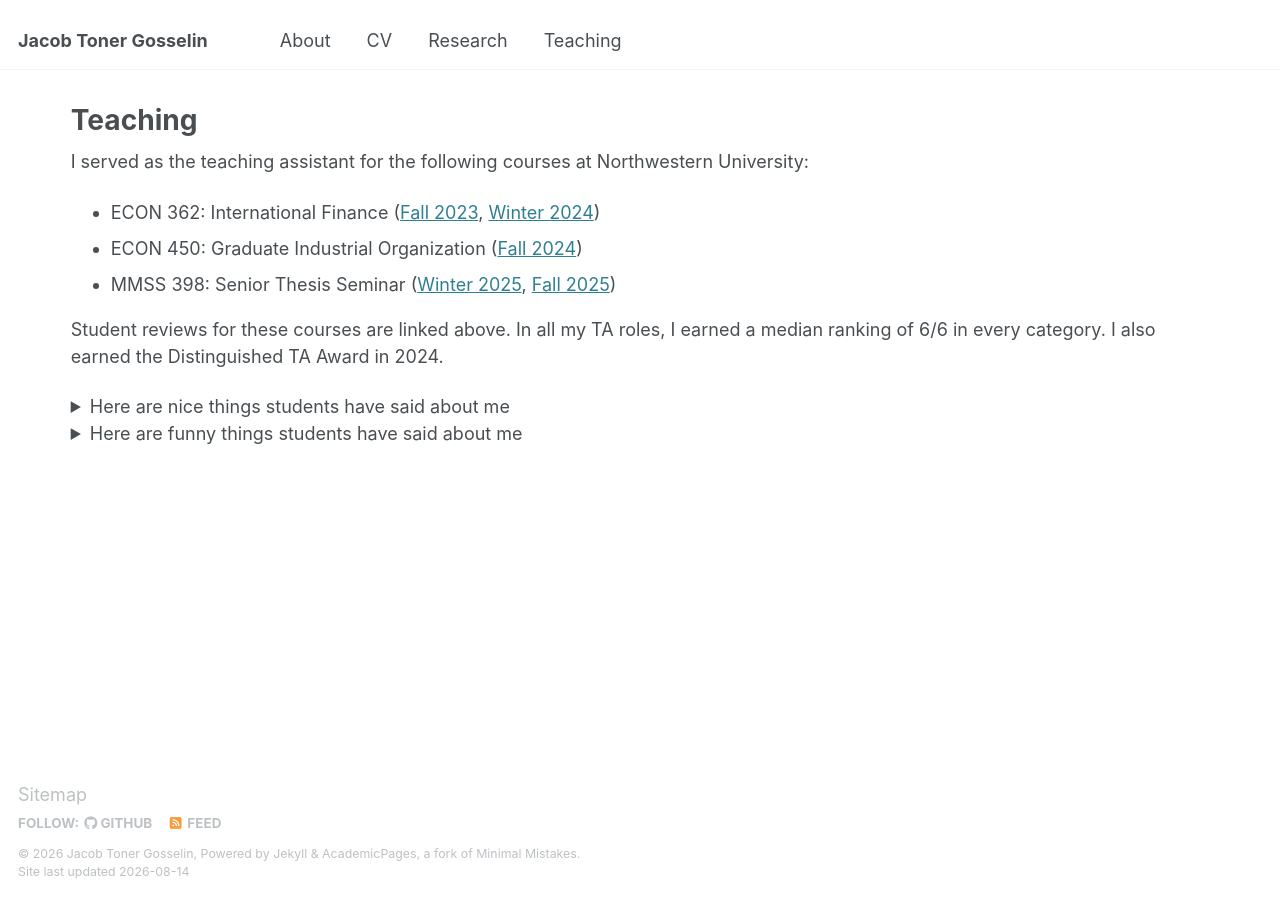
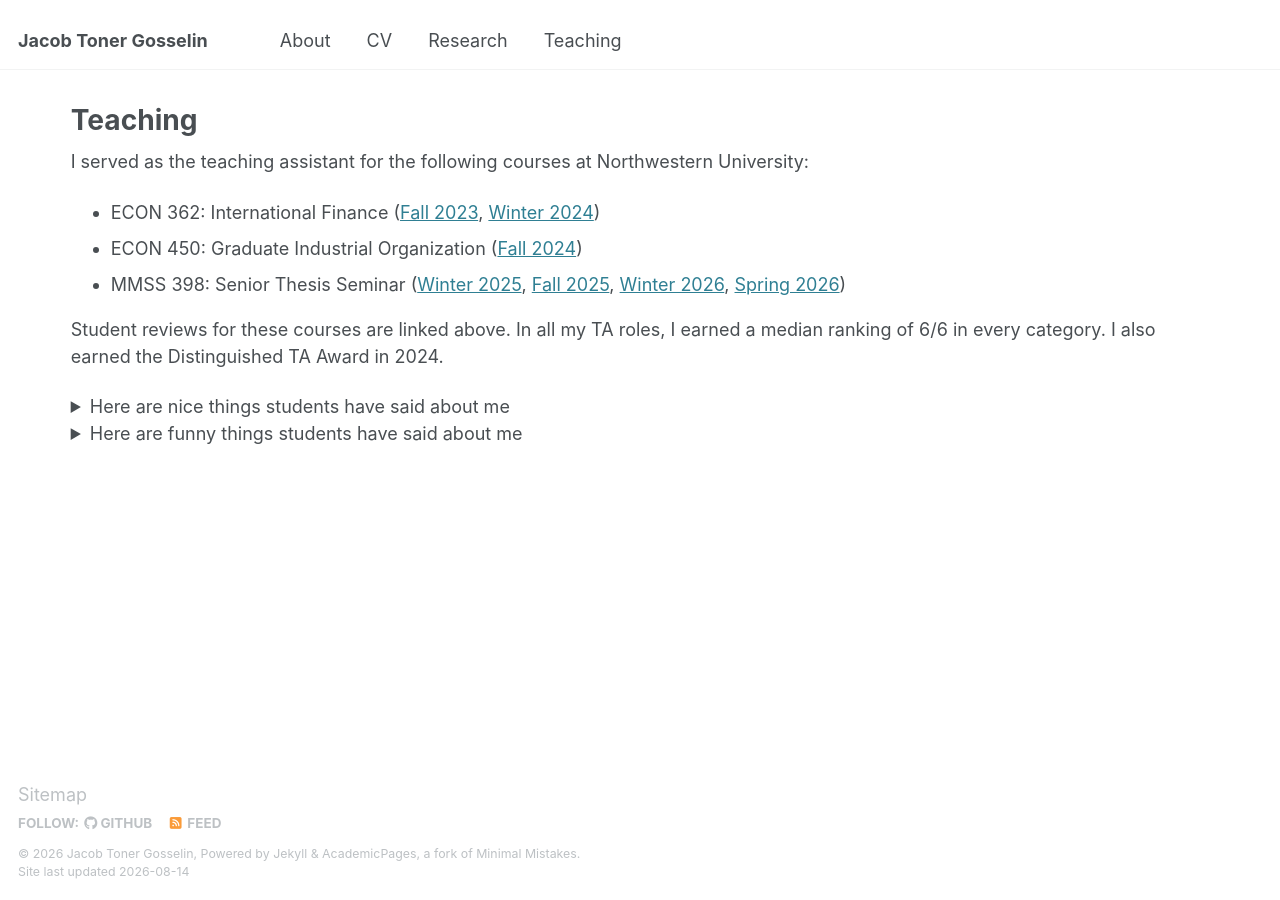
Before and after one commit to jacobgosselin/jacobgosselin.github.io, a Jekyll site: the page built from _pages/teaching.md, in a window 1280 px wide. Built offline with Jekyll 4.4.1, drawn with Linux system fonts in a browser that asks for light colours.

Commit message:
uploading teaching

```diff
--- a/_pages/teaching.md
+++ b/_pages/teaching.md
@@ -7,7 +7,7 @@ author_profile: false
 I served as the teaching assistant for the following courses at Northwestern University:
 - ECON 362: International Finance ([Fall 2023](/files/ECON_362-Fall_2023.pdf), [Winter 2024](/files/ECON_362-Winter_2024.pdf))
 - ECON 450: Graduate Industrial Organization ([Fall 2024](/files/ECON_450-Fall_2024.pdf))
-- MMSS 398: Senior Thesis Seminar ([Winter 2025](/files/MMSS_398-Winter_2025.pdf), [Fall 2025](/files/MMSS_398-Fall_2025.pdf))
+- MMSS 398: Senior Thesis Seminar ([Winter 2025](/files/MMSS_398-Winter_2025.pdf), [Fall 2025](/files/MMSS_398-Fall_2025.pdf), [Winter 2026](/files/MMSS_398-Winter_2026.pdf), [Spring 2026](/files/MMSS_398-Spring_2026.pdf))
 
 Student reviews for these courses are linked above. In all my TA roles, I earned a median ranking of 6/6 in every category. I also earned the Distinguished TA Award in 2024.
 
```
Also changed, not shown: 2 other files.
